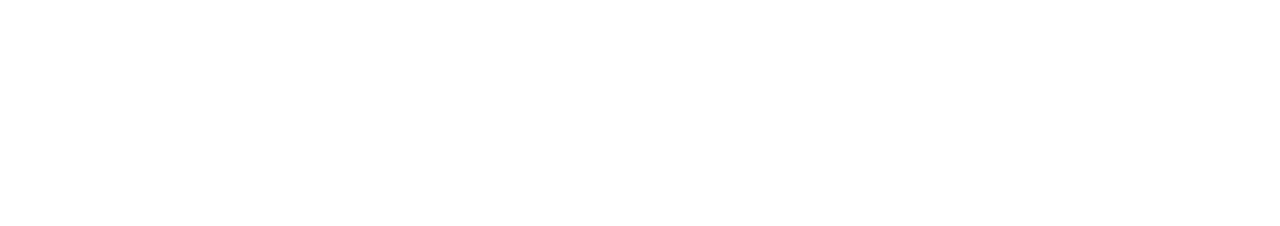
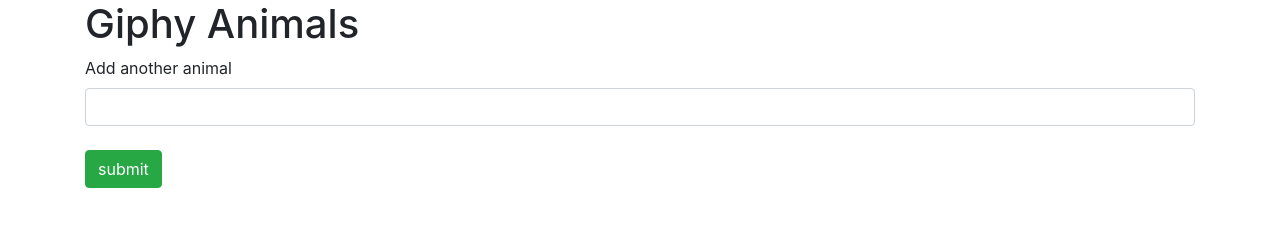
Before and after one commit to maliksaabb/GifTastic, a plain HTML site: page index.html in a window 1280 px wide. Drawn offline with nearby package versions, Linux system fonts and the light colour scheme.

Commit message:
working on html

```diff
--- a/index.html
+++ b/index.html
@@ -5,8 +5,29 @@
     <meta name="viewport" content="width=device-width, initial-scale=1.0">
     <meta http-equiv="X-UA-Compatible" content="ie=edge">
     <title>GifTastic</title>
+    <link rel="stylesheet" href="https://maxcdn.bootstrapcdn.com/bootstrap/4.0.0/css/bootstrap.min.css">
+    <link rel="stylesheet" type="text/css" href="assets/css/style.css">
 </head>
 <body>
 
+    <div class="container">
+    <h1>Giphy Animals</h1>
+
+     <div id="Animal-view"></div>
+
+      <form id="animal-form">
+          <label for="animal-input">Add another animal</label>
+          <input type="text" id="animal-input" class="form-control"><br>
+
+          <input id="add-animal" type="submit" value="submit" type="button" class="btn btn-success">
+
+      </form>
+       <div id="images-display"></div>
+
+       </div>
+       <script src="https://cdnjs.cloudflare.com/ajax/libs/jquery/3.4.1/core.js"></script>
+       <script type="text/javascript" src="assets/javascript/script.js"></script>
+
+
 </body>
 </html>
```
